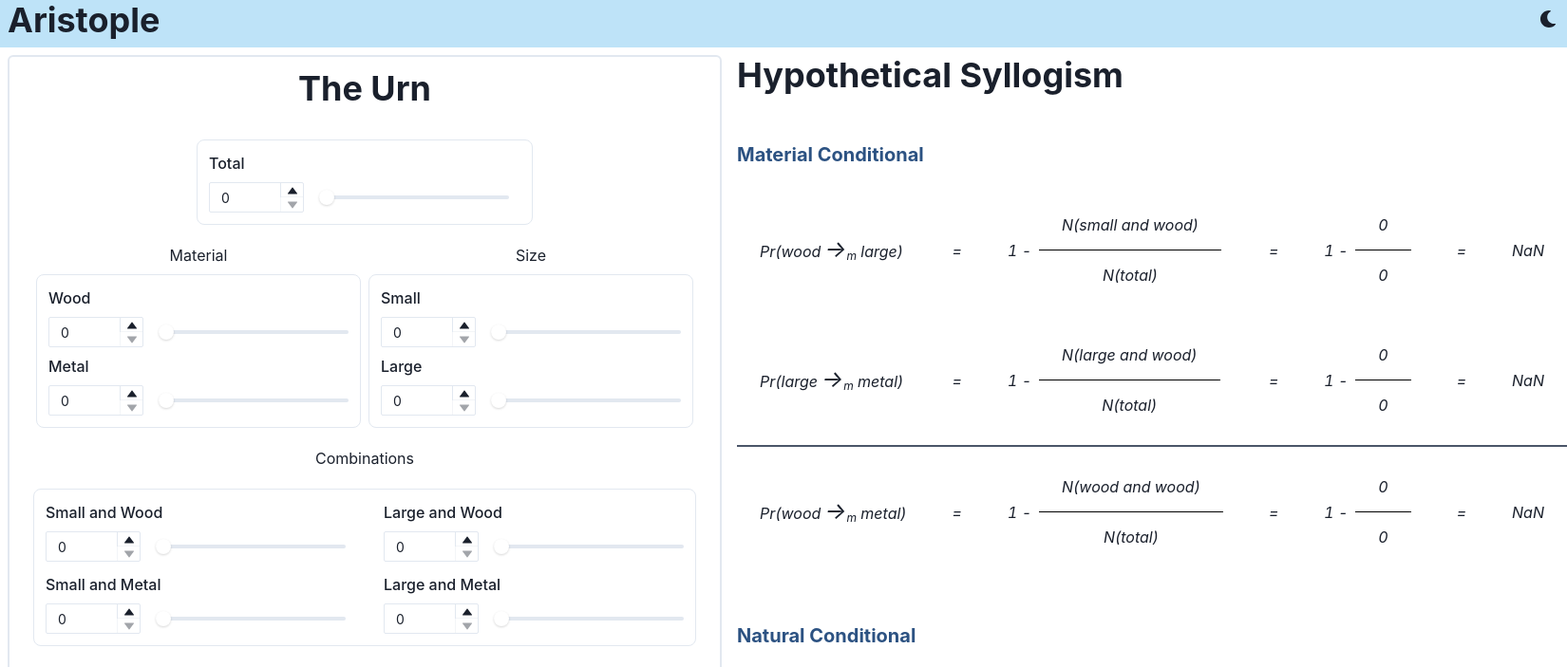
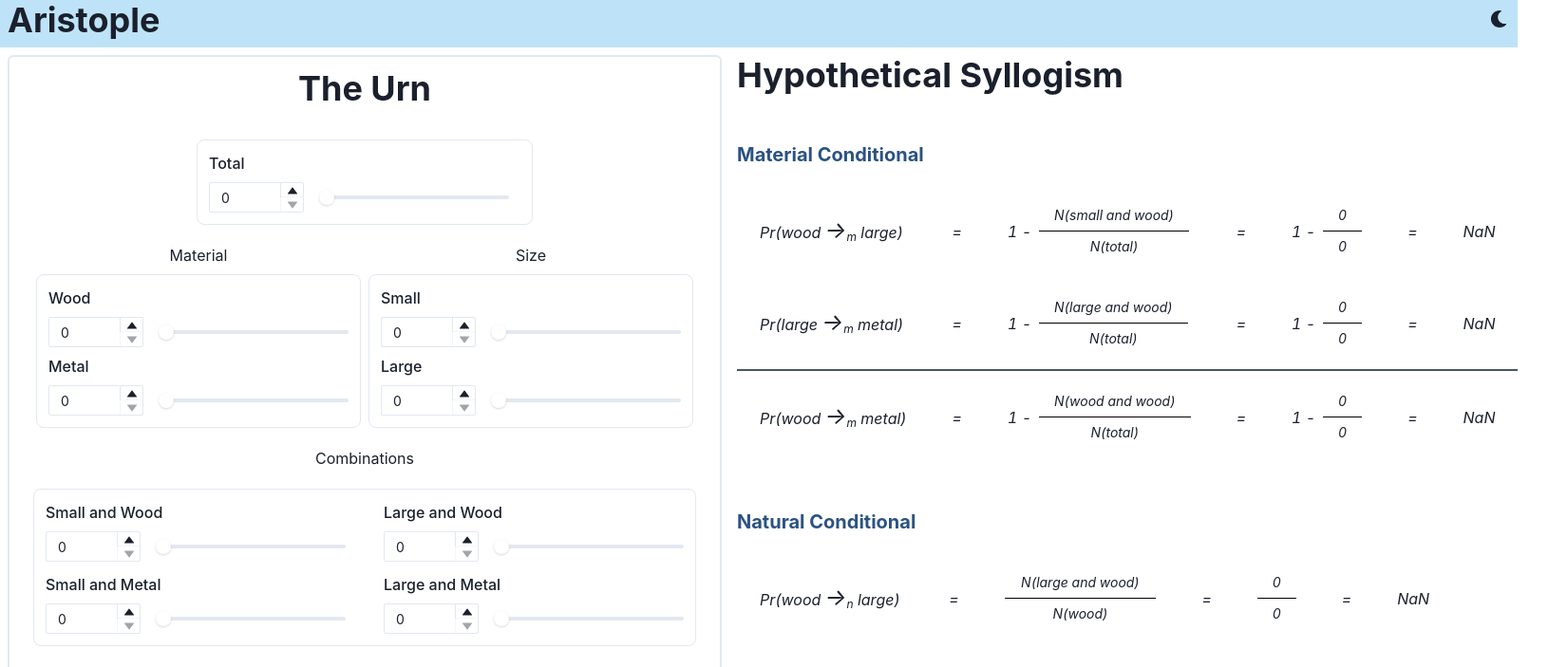
Before and after one commit to tartansandal/aristople, a React (Create React App) app: page / in a window 1280 px wide. Shown: the top 703 px of the page at 95% size, 1650 px wide, since content can reach past the window. Built offline with nearby package versions, Linux system fonts and the light colour scheme.

Commit message:
Fix oversized table issue

```diff
--- a/src/features/example/hypotheticalSyllogism.jsx
+++ b/src/features/example/hypotheticalSyllogism.jsx
@@ -56,8 +56,8 @@ const HypotheticalSyllogism = () => {
         <Heading align="left" size="md" mb={5} color="blue.700">
           Material Conditional
         </Heading>
-        <TableContainer size="sm" fontStyle="italic">
-          <Table variant="unstyled">
+        <TableContainer fontStyle="italic">
+          <Table size="md" variant="unstyled">
             <Tbody>
               <Tr>
                 <Td>
@@ -67,14 +67,14 @@ const HypotheticalSyllogism = () => {
                 <Td verticalAlign="middle">
                   <HStack alignContent="center">
                     <Text>1 -</Text>
-                    {Over('N(small and wood)', 'N(total)')}
+                    {Ratio('N(small and wood)', 'N(total)')}
                   </HStack>
                 </Td>
                 <Td>=</Td>
                 <Td>
                   <HStack alignContent="center">
                     <Text>1 -</Text>
-                    {Over(small_wood, total)}
+                    {Ratio(small_wood, total)}
                   </HStack>
                 </Td>
                 <Td>=</Td>
@@ -88,14 +88,14 @@ const HypotheticalSyllogism = () => {
                 <Td>
                   <HStack alignContent="center">
                     <Text>1 -</Text>
-                    {Over('N(large and wood)', 'N(total)')}
+                    {Ratio('N(large and wood)', 'N(total)')}
                   </HStack>
                 </Td>
                 <Td>=</Td>
                 <Td>
                   <HStack alignContent="center">
                     <Text>1 -</Text>
-                    {Over(large_wood, total)}
+                    {Ratio(large_wood, total)}
                   </HStack>
                 </Td>
                 <Td>=</Td>
@@ -109,14 +109,14 @@ const HypotheticalSyllogism = () => {
                 <Td>
                   <HStack alignContent="center">
                     <Text>1 -</Text>
-                    {Over('N(wood and wood)', 'N(total)')}
+                    {Ratio('N(wood and wood)', 'N(total)')}
                   </HStack>
                 </Td>
                 <Td>=</Td>
                 <Td>
                   <HStack alignContent="center">
                     <Text>1 -</Text>
-                    {Over(wood, total)}
+                    {Ratio(wood, total)}
                   </HStack>
                 </Td>
                 <Td>=</Td>
@@ -131,7 +131,7 @@ const HypotheticalSyllogism = () => {
         <Heading align="left" size="md" mb={5} color="blue.700">
           Natural Conditional
         </Heading>
-        <TableContainer size="sm" fontStyle="italic">
+        <TableContainer fontStyle="italic">
           <Table variant="unstyled">
             <Tbody>
               <Tr>
@@ -139,9 +139,9 @@ const HypotheticalSyllogism = () => {
                   Pr(wood <NImp /> large)
                 </Td>
                 <Td>=</Td>
-                <Td>{Over('N(large and wood)', 'N(wood)')}</Td>
+                <Td>{Ratio('N(large and wood)', 'N(wood)')}</Td>
                 <Td>=</Td>
-                <Td>{Over(large_wood, wood)}</Td>
+                <Td>{Ratio(large_wood, wood)}</Td>
                 <Td>=</Td>
                 <Td isNumeric>{(large_wood / wood).toFixed(4)}</Td>
               </Tr>
@@ -150,9 +150,9 @@ const HypotheticalSyllogism = () => {
                   Pr(large <NImp /> metal)
                 </Td>
                 <Td>=</Td>
-                <Td>{Over('N(large and metal)', 'N(large)')}</Td>
+                <Td>{Ratio('N(large and metal)', 'N(large)')}</Td>
                 <Td>=</Td>
-                <Td>{Over(large_metal, large)}</Td>
+                <Td>{Ratio(large_metal, large)}</Td>
                 <Td>=</Td>
                 <Td isNumeric>{(large_metal / large).toFixed(4)}</Td>
               </Tr>
@@ -161,9 +161,9 @@ const HypotheticalSyllogism = () => {
                   Pr(wood <NImp /> metal)
                 </Td>
                 <Td>=</Td>
-                <Td>{Over('N(wood and metal)', 'N(wood)')}</Td>
+                <Td>{Ratio('N(wood and metal)', 'N(wood)')}</Td>
                 <Td>=</Td>
-                <Td>{Over(0, wood)}</Td>
+                <Td>{Ratio(0, wood)}</Td>
                 <Td>=</Td>
                 <Td isNumeric>{(0 / wood).toFixed(4)}</Td>
               </Tr>
@@ -175,15 +175,17 @@ const HypotheticalSyllogism = () => {
   );
 };
 
-const Over = (a, b) => {
+const Ratio = (a, b) => {
   return (
-    <TableContainer size="sm" display="inline">
+    <TableContainer display="inline">
+      <Table size="sm" variant="unstyled">
         <Tr>
           <Td textAlign="center">{a}</Td>
         </Tr>
         <Tr borderTopWidth={1} borderColor="black">
           <Td textAlign="center">{b}</Td>
         </Tr>
+      </Table>
     </TableContainer>
   );
 };
```
Lines whose indentation alone changed are shown as unchanged.
